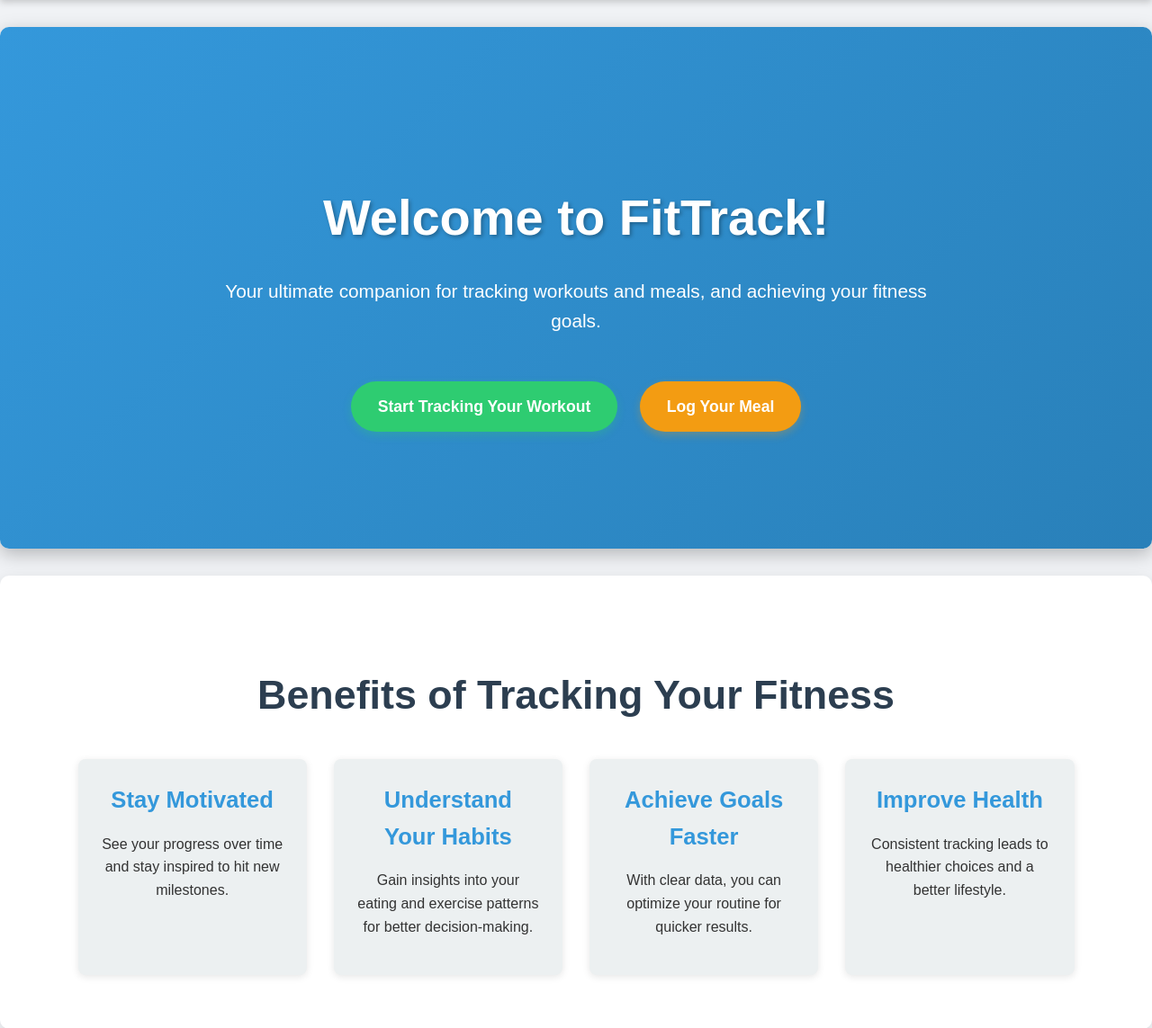
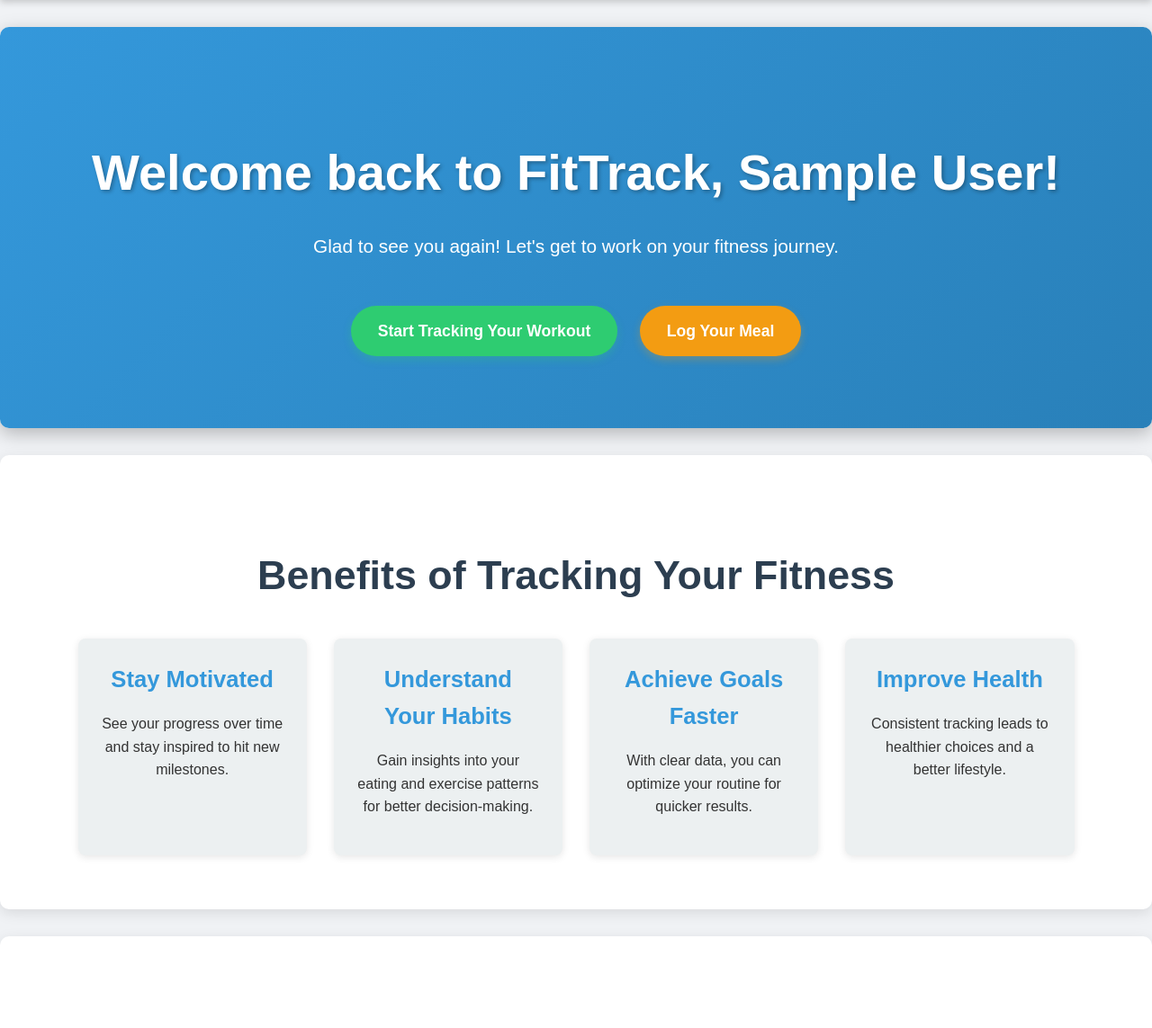
Before and after one commit to alexis-sammut/FitTrack-database-assignment, a Flask app: page / in a window 1280 px wide. Shown: the part 123-1266 px from the top of the page at 90% size. Run offline with Flask 3, Linux system fonts and the light colour scheme; the visitor is signed in with stand-in values (Sample User, id 1); tables that the repository leaves empty hold one stand-in row (values such as "Sample post").

Commit message:
added logged in/logged out logic to personnalise content and error displaying

```diff
--- a/app.py
+++ b/app.py
@@ -19,8 +19,20 @@
 # Initialize the database object
 db = SQLAlchemy(app)
 
+# Function to capitalise first letter of user's name
+def capitalize_words(s):
+    if not isinstance(s, str):
+        return s
+    return ' '.join(word.capitalize() for word in s.split())
+
+
+
+# Add the filter to the Jinja environment
+
+app.jinja_env.filters['capitalize_words'] = capitalize_words
+
 import routes
-import models # We'll import the models file here
+import models
 
 # This is a good place to call db.create_all() to create your tables.
 # You only need to run this once. For development, you can run it
--- a/routes.py
+++ b/routes.py
@@ -1,4 +1,4 @@
-from flask import render_template, request, redirect, url_for, session, jsonify, flash
+from flask import render_template, request, redirect, url_for, session, jsonify, flash, get_flashed_messages
 from app import app, db
 from models import User
 import json
@@ -6,15 +6,19 @@
 
 @app.route('/', methods=['GET'])
 def index():
-
-    """Renders the home page."""
-
-    return render_template('index.html')
+    """Renders the home page, passing user information if they are logged in."""
+    user = None
+    if 'user_id' in session:
+        user = User.query.get(session.get('user_id'))
+    return render_template('index.html', user=user)
 
 @app.route('/log_workout', methods=['GET', 'POST'])
 def log_workout_page():
 
     """Handles the log workout form submission."""
+    user = None
+    if 'user_id' in session:
+        user = User.query.get(session.get('user_id'))
 
     if request.method == 'POST':
         # Initialize 'workouts' in session if it doesn't exist yet
@@ -38,12 +42,16 @@
         # Redirect to the review page after logging the workout
         return redirect(url_for('review_page'))
 
-    return render_template('log_workout.html')
+    return render_template('log_workout.html', user=user)
+
 
 @app.route('/log_meal', methods=['GET', 'POST'])
 def log_meal_page():
 
     """Handles the log meal form submission."""
+    user = None
+    if 'user_id' in session:
+        user = User.query.get(session.get('user_id'))
 
     if request.method == 'POST':
          # Initialize 'meals' in session if it doesn't exist yet
@@ -63,16 +71,22 @@
 
         return redirect(url_for('review_page'))
 
-    return render_template('log_meal.html')
+    return render_template('log_meal.html', user=user)
 
 @app.route('/review', methods=['GET'])
 def review_page():
 
     """Renders the review page, getting logged workouts and meals from the session."""
+    user = None
+    if 'user_id' in session:
+        user = User.query.get(session.get('user_id'))
 
     workouts = session.get('workouts', [])
     meals = session.get('meals', [])
-    return render_template('review.html', workouts=workouts, meals=meals)
+
+    return render_template('review.html', workouts=workouts, meals=meals, user=user)
+
+
 
 @app.route('/delete_item', methods=['POST'])
 def delete_item():
--- a/static/css/style.css
+++ b/static/css/style.css
@@ -109,11 +109,12 @@
 }
 
 /* Home page */
+
 .hero {
   background: linear-gradient(135deg, #3498db, #2980b9);
   color: #fff;
   text-align: center;
-  padding: 100px 20px;
+  padding: 50px 20px;
   border-radius: 10px;
   margin-bottom: 30px;
   box-shadow: 0 6px 20px rgba(0, 0, 0, 0.25);
@@ -268,7 +269,7 @@
   border-radius: 0 0 10px 10px;
 }
 
-.flash-messages {
+.flash-error {
   color: red;
 }
 
@@ -389,6 +390,11 @@
 }
 
 /* Log workout page */
+.logout-banner{
+  text-align: center;
+  color: #2c3e50;
+}
+
 .data-form {
   max-width: 800px;
   margin: 0 auto;
--- a/static/js/script.js
+++ b/static/js/script.js
@@ -996,10 +996,24 @@
     createAccountForm.classList.toggle("hidden-form");
   }
 
-  // Add event listeners for the tab buttons
+  // Function to clear flash messages
+  function clearFlashMessages() {
+    const successMessages = document.querySelectorAll(".flash");
+    successMessages.forEach((element) => {
+      element.remove();
+    });
+  }
+
+  // Add event listeners for the tab buttons to switch form, and hide message
   if (loginTab && createAccountTab) {
-    loginTab.addEventListener("click", formSwitcher);
-    createAccountTab.addEventListener("click", formSwitcher);
+    loginTab.addEventListener("click", () => {
+      formSwitcher();
+      clearFlashMessages();
+    });
+    createAccountTab.addEventListener("click", () => {
+      formSwitcher();
+      clearFlashMessages();
+    });
   }
 
   // Check the URL for a parameter to automatically switch to the Create Account form
@@ -1074,6 +1088,7 @@
   closeBtns.forEach((btn) => {
     btn.onclick = function () {
       hideAllPopupForms();
+      clearFlashMessages();
     };
   });
 
@@ -1081,25 +1096,26 @@
   window.onclick = function (event) {
     if (event.target.classList.contains("popup-form")) {
       hideAllPopupForms();
+      clearFlashMessages();
     }
   };
 
   // Check the URL for a parameter to automatically switch to the correct popup form
   const urlParamPopupForm = new URLSearchParams(window.location.search);
-const showForm = urlParamPopupForm.get('show_form');
+  const showForm = urlParamPopupForm.get("show_form");
 
   if (showForm) {
-    switch(showForm) {
-        case 'password':
+    switch (showForm) {
+      case "password":
         showPopupForm(passwordPopupForm);
         break;
-        case 'account':
+      case "account":
         showPopupForm(accountInfoPopupForm);
         break;
-        case 'logout':
+      case "logout":
         showPopupForm(logoutPopupForm);
         break;
-        case 'delete':
+      case "delete":
         showPopupForm(deleteAccountPopupForm);
         break;
     }
--- a/templates/index.html
+++ b/templates/index.html
@@ -1,13 +1,27 @@
 {% extends "base.html" %} {% block main %}
 <section id="hero" class="hero">
   <div class="container">
-    <h2>Welcome to FitTrack!</h2>
-    <p>
-      Your ultimate companion for tracking workouts and meals, and achieving
-      your fitness goals.
-    </p>
-    <a href="/log_workout" class="button">Start Tracking Your Workout</a>
-    <a href="/log_meal" class="button secondary-button">Log Your Meal</a>
+    <div class="hero-content">
+      {% if user %}
+      <h2>Welcome back to FitTrack, {{ user.name | capitalize_words }}!</h2>
+      <p>
+        Glad to see you again! Let's get to work on your fitness journey.
+      </p>
+      <div class="button-group">
+        <a href="/log_workout" class="button">Start Tracking Your Workout</a>
+        <a href="/log_meal" class="button secondary-button">Log Your Meal</a>
+      </div>
+      {% else %}
+      <h2>Welcome to FitTrack!</h2>
+      <p>
+        Your ultimate companion for tracking workouts and meals, and achieving your fitness goals.
+      </p>
+
+        <a href="/log_workout" class="button">Start Tracking Your Workout</a>
+        <a href="/log_meal" class="button secondary-button">Log Your Meal</a>
+
+      {% endif %}
+    </div>
   </div>
 </section>
 
```
Also changed, not shown: templates/account.html (+24 -15 lines), templates/authentification.html (+21 -11 lines), templates/log_meal.html (+10 -0 lines), templates/log_workout.html (+15 -5 lines), templates/review.html (+10 -1 lines). Lines whose indentation alone changed are shown as unchanged.
